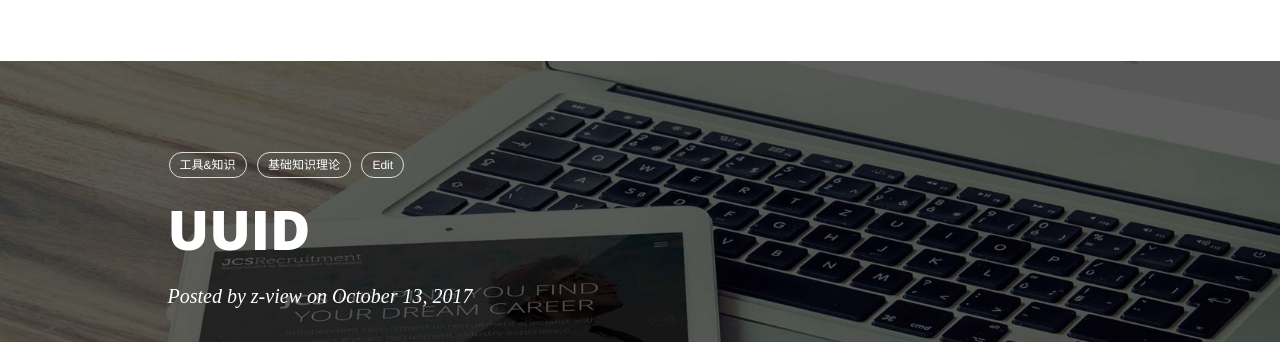
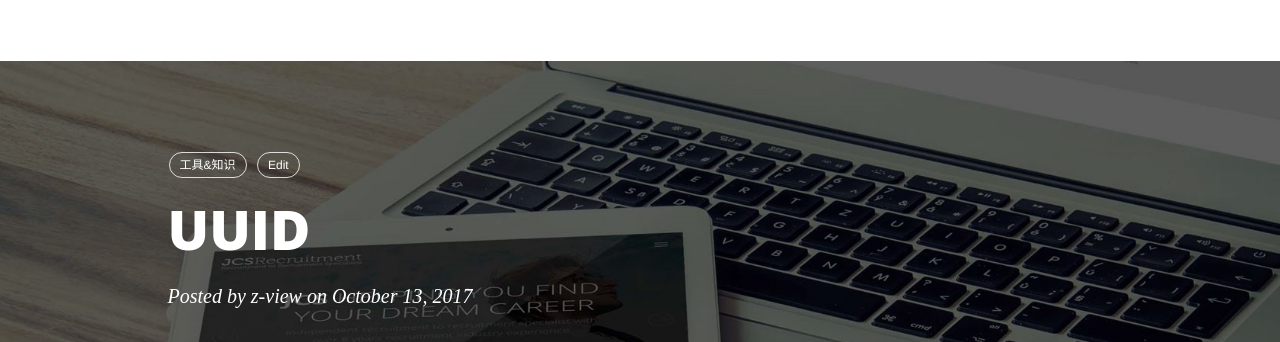
Before and after one commit to liam-lian/z-view.github.io, a Jekyll site: the page built from _posts/2017-10-13-工具&知识-UUID.md, in a window 1280 px wide. Shown: the top 342 px of the page. Built offline with Jekyll 4.4.1, drawn with Linux system fonts in a browser that asks for light colours; nearby versions of some CDN libraries; comment, search, counter and statistics services are not loaded.

Commit message:
Update and rename 2017-10-13-UUID.md to 2017-10-13-工具&知识-UUID.md

```diff
--- a/_posts/2017-10-13-UUID.md
+++ b/_posts/2017-10-13-工具&知识-UUID.md
@@ -2,8 +2,8 @@
 layout:     post
 title:      UUID
 date:  2017-10-13
-category:   基础知识理论
-tags:   [工具&知识,基础知识理论]
+category:   工具&知识
+tags:   [工具&知识]
 ---
 ### UUID
   UUID含义是通用唯一识别码 (Universally Unique Identifier)，这是一个软件建构的标准
```
